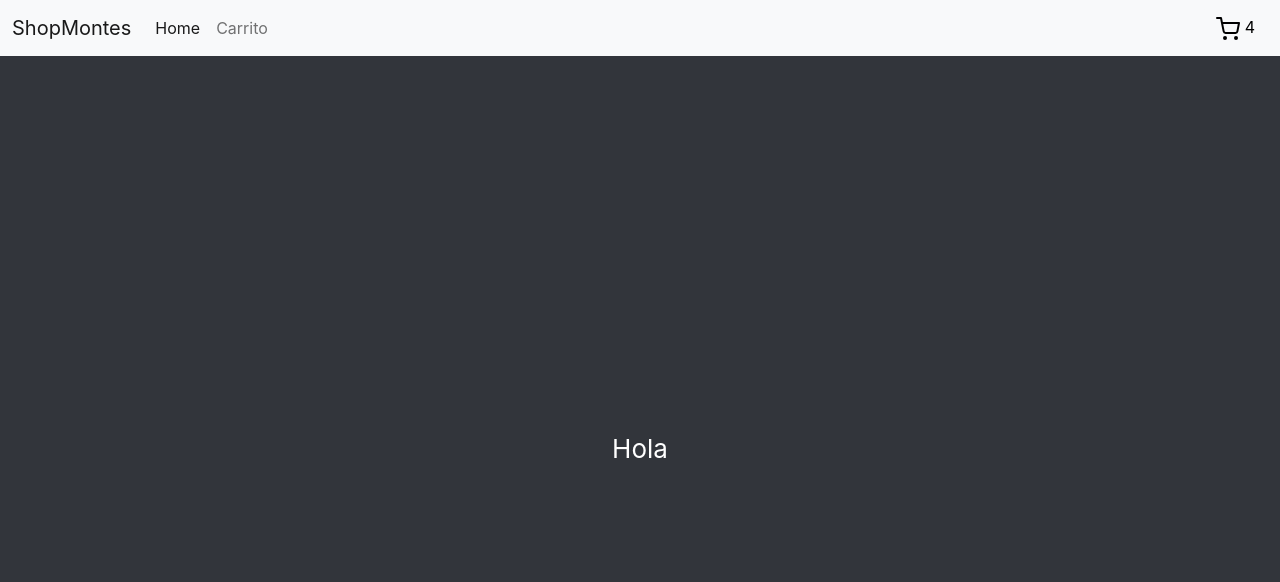
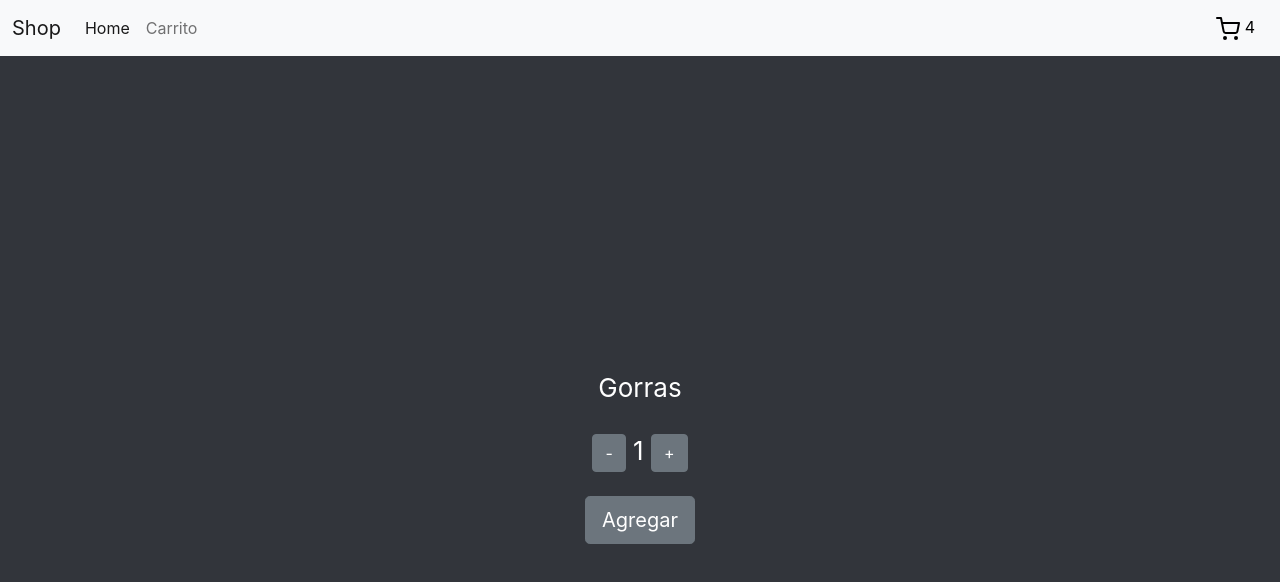
Before and after one commit to Emiliano-M/React-CoderHouse, a React (Create React App) app: page / in a window 1280 px wide. Shown: the top 582 px of the page. Built offline with nearby package versions, Linux system fonts and the light colour scheme.

Commit message:
Count add

```diff
--- a/src/App.js
+++ b/src/App.js
@@ -7,7 +7,7 @@ function App() {
     <div className="App">
       <NavBar/>
       <header className="App-header">
-        <ItemListContainer itemList="Hola"/>
+        <ItemListContainer itemList="Gorras"/>
       </header>
     </div>
   );
--- /dev/null
+++ b/src/components/ItemCount.js
@@ -0,0 +1,40 @@
+import React, {useState} from 'react';
+
+
+const ItemCount = (props) => {
+
+    const [count, setcount] = useState(props.initial);
+
+
+    const handleClickp = () => {
+        if(count < props.stock)
+        {
+          setcount(count + 1);
+        }
+    }
+
+    const handleClickl = () => {
+        if(count > 1)
+        {
+          setcount(count - 1);
+        }
+    }
+
+    return (
+
+        <div>
+            <div className="my-4">
+                <button onClick={handleClickl} type="button" className="btn btn-secondary"> - </button>
+                <span> {count} </span>
+                <button onClick={handleClickp} type="button" className="btn btn-secondary"> + </button>
+            </div>
+
+            <button onClick={props.stock > 0 && props.onAdd} type="button" className="btn btn-secondary btn-lg"> Agregar </button>
+
+        </div>
+
+    )
+
+}
+
+export default ItemCount;
--- a/src/components/ItemListContainer.js
+++ b/src/components/ItemListContainer.js
@@ -1,8 +1,15 @@
+import ItemCount from "./ItemCount.js";
 
 const ItemListContainer = (props) => {
 
+    const onAdd = (props) => {
+        alert("Cart Updated!");
+    }
     return (
-        <p> {props.itemList} </p>
+        <div>
+            <p> {props.itemList} </p>
+            <ItemCount stock={5} initial={1} onAdd={onAdd}/>
+        </div>
     )
 
 }
--- a/src/components/NavBar.js
+++ b/src/components/NavBar.js
@@ -5,7 +5,7 @@ const NavBar = () => {
     return (
         <nav className="navbar navbar-expand-lg navbar-light bg-light">
             <div className="container-fluid">
-                <a className="navbar-brand" href="#">ShopMontes</a>
+                <a className="navbar-brand" href="#">Shop</a>
                 <button className="navbar-toggler" type="button" data-bs-toggle="collapse" data-bs-target="#navbarSupportedContent" aria-controls="navbarSupportedContent" aria-expanded="false" aria-label="Toggle navigation">
                     <span className="navbar-toggler-icon"></span>
                 </button>
```
